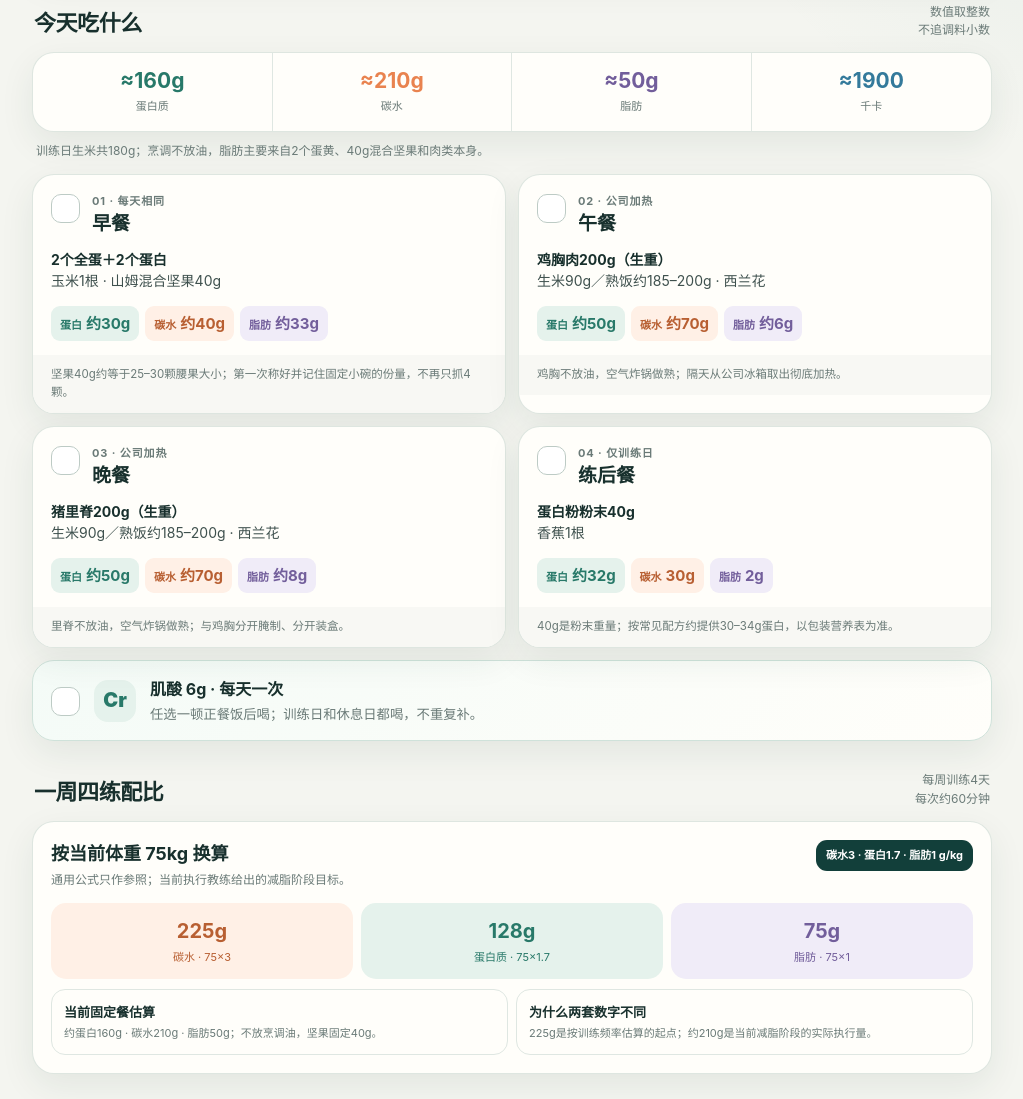
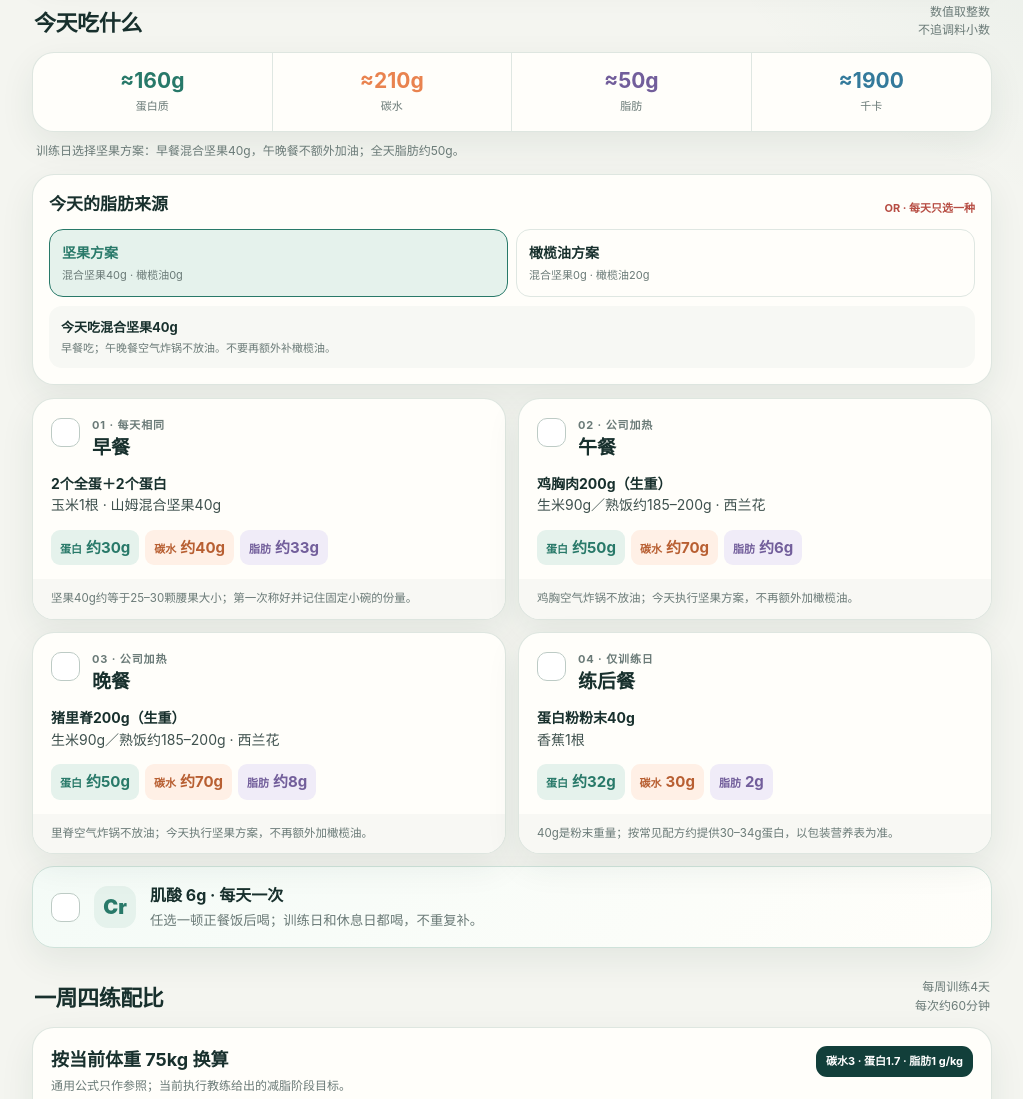
Before and after one commit to vaulka/vaulka.github.io, a plain HTML site: page fitness-plan/index.html in a window 1280 px wide. Shown: the part 851-1950 px from the top of the page, without its empty margins (128-1151 px from the left). Drawn offline with Linux system fonts and the light colour scheme.

Commit message:
Release fitness plan V21

```diff
--- a/fitness-plan/index.html
+++ b/fitness-plan/index.html
@@ -4,7 +4,7 @@
   <meta charset="utf-8">
   <meta name="viewport" content="width=device-width,initial-scale=1,viewport-fit=cover">
   <meta name="theme-color" content="#123f3a">
-  <title>减脂 · 引体执行清单 V20</title>
+  <title>减脂 · 引体执行清单 V21</title>
   <style>
     :root{
       --ink:#18302d;--muted:#6a7a77;--line:#dfe7e2;--paper:#f4f5f0;--card:#fffefa;
@@ -55,6 +55,9 @@
     .macro-summary div:last-child{border-right:0}.macro-summary b{display:block;font-size:21px;line-height:1.15}.macro-summary span{display:block;margin-top:5px;color:var(--muted);font-size:11px}
     .macro-summary .protein b{color:var(--green)}.macro-summary .carb b{color:var(--orange)}.macro-summary .fat b{color:var(--purple)}.macro-summary .energy b{color:var(--blue)}
     .summary-note{margin:10px 4px 0;color:var(--muted);font-size:12px}
+    .fat-choice{margin-top:13px;padding:16px}.fat-choice-head{display:flex;align-items:flex-end;justify-content:space-between;gap:10px}.fat-choice-head h3{margin:0;font-size:17px}.fat-choice-head span{color:var(--danger);font-size:11px;font-weight:750}
+    .fat-options{display:grid;grid-template-columns:1fr 1fr;gap:8px;margin-top:12px}.fat-option{position:relative;display:block;border:1px solid var(--line);border-radius:14px;padding:12px;cursor:pointer}.fat-option input{position:absolute;inset:0;opacity:0;cursor:pointer}.fat-option b{display:block;font-size:14px}.fat-option small{display:block;margin-top:3px;color:var(--muted);font-size:11px}.fat-option.active{border-color:var(--green);background:var(--green-soft)}.fat-option.active b{color:var(--green)}
+    .fat-result{margin-top:9px;padding:11px 12px;border-radius:13px;background:#f7f8f4}.fat-result b{display:block;font-size:13px}.fat-result span{display:block;margin-top:3px;color:var(--muted);font-size:11px}
 
     .ratio-card{padding:18px}.ratio-head{display:flex;align-items:flex-start;justify-content:space-between;gap:15px}.ratio-head h3{margin:0;font-size:18px}.ratio-head p{margin:3px 0 0;color:var(--muted);font-size:12px}.ratio-formula{flex:0 0 auto;border-radius:11px;background:var(--deep);color:#fff;padding:7px 10px;font-size:11px;font-weight:750}
     .ratio-grid{display:grid;grid-template-columns:repeat(3,1fr);gap:8px;margin-top:14px}.ratio-item{padding:13px 10px;border-radius:15px;text-align:center}.ratio-item b{display:block;font-size:20px}.ratio-item span{display:block;margin-top:2px;font-size:11px}.ratio-item.p{background:var(--green-soft);color:var(--green)}.ratio-item.c{background:var(--orange-soft);color:#b85f32}.ratio-item.f{background:var(--purple-soft);color:var(--purple)}
@@ -132,7 +135,7 @@
     <header class="hero">
       <div class="hero-top">
         <div><p class="eyebrow">Nutrition × Pull-up</p><h1>减脂执行清单</h1><p>不排时间，只看今天要完成的餐和训练。</p></div>
-        <span class="version">V20 · 坚果定量版</span>
+        <span class="version">V21 · 脂肪来源二选一</span>
       </div>
       <div class="profile" aria-label="身体数据">
         <div><b>170 cm</b><span>身高</span></div><div><b>75 kg</b><span>当前体重</span></div><div><b>70 kg</b><span>目标体重</span></div>
@@ -189,26 +192,35 @@
       </div>
       <p class="summary-note" id="summaryNote">训练日生米共180g；烹调不放油，脂肪主要来自2个蛋黄、40g混合坚果和肉类本身。</p>
 
+      <article class="fat-choice card" aria-label="选择今天的脂肪来源">
+        <div class="fat-choice-head"><h3>今天的脂肪来源</h3><span>OR · 每天只选一种</span></div>
+        <div class="fat-options" role="radiogroup" aria-label="坚果或橄榄油二选一">
+          <label class="fat-option active"><input type="radio" name="fatSource" value="nuts" checked><b>坚果方案</b><small>混合坚果40g · 橄榄油0g</small></label>
+          <label class="fat-option"><input type="radio" name="fatSource" value="oil"><b>橄榄油方案</b><small>混合坚果0g · 橄榄油20g</small></label>
+        </div>
+        <div class="fat-result"><b id="fatChoiceTitle">今天吃混合坚果40g</b><span id="fatChoiceAction">早餐吃；午晚餐空气炸锅不放油。不要再额外补橄榄油。</span></div>
+      </article>
+
       <div class="meals" style="margin-top:13px">
         <article class="meal card" data-card="breakfast">
           <div class="meal-top"><label class="check"><input type="checkbox" data-task="breakfast" aria-label="早餐已完成"><span>✓</span></label><div><div class="meal-kicker">01 · 每天相同</div><h3 class="meal-name">早餐</h3></div></div>
-          <p class="food"><b>2个全蛋＋2个蛋白</b><br>玉米1根 · 山姆混合坚果40g</p>
-          <div class="macros"><span class="macro p">蛋白 <b>约30g</b></span><span class="macro c">碳水 <b>约40g</b></span><span class="macro f">脂肪 <b>约33g</b></span></div>
-          <div class="meal-tip">坚果40g约等于25–30颗腰果大小；第一次称好并记住固定小碗的份量，不再只抓4颗。</div>
+          <p class="food"><b>2个全蛋＋2个蛋白</b><br>玉米1根 · <span id="breakfastFatSource">山姆混合坚果40g</span></p>
+          <div class="macros"><span class="macro p">蛋白 <b id="breakfastP">约30g</b></span><span class="macro c">碳水 <b id="breakfastC">约40g</b></span><span class="macro f">脂肪 <b id="breakfastF">约33g</b></span></div>
+          <div class="meal-tip" id="breakfastTip">坚果40g约等于25–30颗腰果大小；第一次称好并记住固定小碗的份量。</div>
         </article>
 
         <article class="meal card" data-card="lunch">
           <div class="meal-top"><label class="check"><input type="checkbox" data-task="lunch" aria-label="午餐已完成"><span>✓</span></label><div><div class="meal-kicker">02 · 公司加热</div><h3 class="meal-name">午餐</h3></div></div>
           <p class="food"><b>鸡胸肉200g（生重）</b><br>生米90g／熟饭约185–200g · 西兰花</p>
-          <div class="macros"><span class="macro p">蛋白 <b>约50g</b></span><span class="macro c">碳水 <b>约70g</b></span><span class="macro f">脂肪 <b>约6g</b></span></div>
-          <div class="meal-tip">鸡胸不放油，空气炸锅做熟；隔天从公司冰箱取出彻底加热。</div>
+          <div class="macros"><span class="macro p">蛋白 <b>约50g</b></span><span class="macro c">碳水 <b>约70g</b></span><span class="macro f">脂肪 <b id="lunchF">约6g</b></span></div>
+          <div class="meal-tip" id="lunchTip">鸡胸不放油，空气炸锅做熟；隔天从公司冰箱取出彻底加热。</div>
         </article>
 
         <article class="meal card" data-card="dinner">
           <div class="meal-top"><label class="check"><input type="checkbox" data-task="dinner" aria-label="晚餐已完成"><span>✓</span></label><div><div class="meal-kicker">03 · 公司加热</div><h3 class="meal-name">晚餐</h3></div></div>
           <p class="food"><b>猪里脊200g（生重）</b><br>生米90g／熟饭约185–200g · 西兰花</p>
-          <div class="macros"><span class="macro p">蛋白 <b>约50g</b></span><span class="macro c">碳水 <b>约70g</b></span><span class="macro f">脂肪 <b>约8g</b></span></div>
-          <div class="meal-tip">里脊不放油，空气炸锅做熟；与鸡胸分开腌制、分开装盒。</div>
+          <div class="macros"><span class="macro p">蛋白 <b>约50g</b></span><span class="macro c">碳水 <b>约70g</b></span><span class="macro f">脂肪 <b id="dinnerF">约8g</b></span></div>
+          <div class="meal-tip" id="dinnerTip">里脊不放油，空气炸锅做熟；与鸡胸分开腌制、分开装盒。</div>
         </article>
 
         <article class="meal card training-only" data-card="postworkout">
@@ -235,8 +247,8 @@
           <div class="ratio-item f"><b>75g</b><span>脂肪 · 75×1</span></div>
         </div>
         <div class="compare">
-          <div><b>当前固定餐估算</b><span>约蛋白160g · 碳水210g · 脂肪50g；不放烹调油，坚果固定40g。</span></div>
-          <div><b>为什么两套数字不同</b><span>225g是按训练频率估算的起点；约210g是当前减脂阶段的实际执行量。</span></div>
+          <div><b>坚果方案</b><span>约蛋白160g · 碳水210g · 脂肪50g；早餐混合坚果40g。</span></div>
+          <div><b>橄榄油方案</b><span>约蛋白155g · 碳水200g · 脂肪50g；当天橄榄油共20g。</span></div>
         </div>
       </div>
     </section>
@@ -253,6 +265,7 @@
         <ul>
           <li>蒜、老抽2勺、生抽1勺、料酒1勺、淀粉1大勺；不纳入每天精确记账。</li>
           <li>腌制1小时必须放冰箱冷藏，不在室温放置；再按200g一份冷冻。</li>
+          <li>选择橄榄油方案时，肉和菜做好后再称油，午餐、晚餐各拌10g；选择坚果方案时不额外加油。</li>
           <li>生鸡肉与猪肉使用的夹子、碗和砧板及时清洗，避免碰到熟食。</li>
           <li>饭盒只是冷藏和微波容器，不用来过夜保温；公司加热到整盒中心持续冒热气。</li>
         </ul>
@@ -283,7 +296,8 @@
           <div class="shop-item"><span>鸡胸肉</span><b>1kg</b></div><div class="shop-item"><span>猪里脊</span><b>1kg</b></div>
           <div class="shop-item"><span>生米</span><b>约900g</b></div><div class="shop-item"><span>西兰花</span><b>约1.5kg</b></div>
           <div class="shop-item"><span>香蕉</span><b>训练几天买几根</b></div><div class="shop-item"><span>蛋白粉</span><b>训练日40g</b></div>
-          <div class="shop-item"><span>混合坚果</span><b>200g／5天（40g/天）</b></div><div class="shop-item"><span>肌酸</span><b>42g／周</b></div>
+          <div class="shop-item"><span>混合坚果 · 方案A</span><b>200g／5天</b></div><div class="shop-item"><span>橄榄油 · 方案B</span><b>100g／5天</b></div>
+          <div class="shop-item"><span>肌酸</span><b>42g／周</b></div>
         </div>
         <div class="shopping-foot">周末吃家常菜，不强行复制工作日菜单；油大的菜少配一点米饭即可，不做补偿性断食。</div>
       </div>
@@ -293,7 +307,7 @@
       <div class="section-title"><h2>只记四条</h2><p>执行优先<br>不追求小数</p></div>
       <div class="rules card">
         <div class="rule"><i>01</i><p><b>全天生米180g。</b><small>午餐、晚餐各90g；生米180g不是碳水180g，熟饭重量随含水量变化。</small></p></div>
-        <div class="rule"><i>02</i><p><b>调料不逐勺记账。</b><small>固定配方、固定肉量即可；只避免油越倒越多。</small></p></div>
+        <div class="rule"><i>02</i><p><b>坚果和橄榄油是 OR。</b><small>一天只执行一种：坚果40g，或者橄榄油20g；不能两份都吃。</small></p></div>
         <div class="rule"><i>03</i><p><b>休息日只删除练后餐。</b><small>早餐、午餐、晚餐和肌酸都照旧。</small></p></div>
         <div class="rule"><i>04</i><p><b>看周平均，不纠结单日。</b><small>连续两周体重趋势不变，再调整米饭；先不频繁改菜单。</small></p></div>
       </div>
@@ -302,8 +316,10 @@
     <section id="faq">
       <div class="section-title"><h2>FAQ · 已确认口径</h2><p>以后有争议<br>先查这里</p></div>
       <div class="faq card">
-        <details open><summary>山姆混合坚果每天到底吃多少？</summary><div class="answer"><b>每天按总重量40g吃，不再按4颗计算。</b>40g混合坚果通常提供约18–22g脂肪，约等于25–30颗完整腰果的重量；但核桃、杏仁和腰果大小不同，颗数只能帮助想象，不能作为长期标准。第一次用厨房秤称40g，装进固定小碗或分装袋并记住体积，以后照这个份量抓即可。40g是坚果重量，不是40g脂肪。</div></details>
-        <details><summary>完全不放油，全天脂肪还够吗？</summary><div class="answer">基本够。2个蛋黄约10g、40g混合坚果约18–22g、鸡胸约4–6g、里脊约6–9g，再加玉米、米饭和蛋白粉中的少量脂肪，训练日合计约<b>48–52g</b>。这已经达到当前约50g的执行目标，不需要为了凑数额外倒油。</div></details>
+        <details open><summary>坚果和橄榄油怎么二选一？</summary><div class="answer"><b>方案A：混合坚果40g、橄榄油0g；方案B：混合坚果0g、橄榄油20g。</b>40g混合坚果通常提供约18–22g脂肪，因此用20g橄榄油做脂肪等量替换。不是用40g橄榄油替换40g坚果，也不能同一天两份都吃。</div></details>
+        <details><summary>橄榄油20g怎么吃、怎么称？</summary><div class="answer">最省事的是午餐和晚餐各10g。饭盒放上厨房秤归零，肉和西兰花做好后把10g橄榄油拌进去，再冷藏，隔天正常微波加热。也可以把20g集中到一顿，但不要凭手感倒。20g油约22mL，称重量通常更准确。</div></details>
+        <details><summary>怎样从坚果逐步换成橄榄油？</summary><div class="answer">按“天数”过渡，不在同一天混搭。第一周每周选1–2天橄榄油方案，其余天选坚果方案；第二周提高到3–4天；适应后再全部切换。页面会记住上一次选择，每天确认一次即可。</div></details>
+        <details><summary>两种方案营养完全一样吗？</summary><div class="answer">脂肪接近，但不完全一样。坚果还有约5–7g蛋白质、少量碳水、纤维和矿物质；橄榄油几乎只有脂肪。因此切到橄榄油方案后，全天蛋白质约从160g变为155g、碳水约从210g变为200g，仍能覆盖当前训练计划。</div></details>
         <details open><summary>为什么当前菜单不放牛奶？</summary><div class="answer">早餐鸡蛋、午晚餐肉类和练后蛋白粉已经能覆盖蛋白质；坚果、蛋黄和烹调油也提供脂肪，因此牛奶不是必需项。<b>脱脂牛奶本身并不高脂</b>，这里只是为了减少采购和执行步骤，所以不纳入固定菜单，也不纳入营养记账。</div></details>
         <details><summary>为什么虾仁不再作为日常主蛋白？</summary><div class="answer">冷冻虾仁解冻、烹调后会流失水分，成品看起来缩水明显；蛋白质不会因此凭空消失，但按每顿实际可吃份量和采购价格计算，成本通常高于鸡胸肉、猪里脊。虾仁可以偶尔吃，不再承担每天主要蛋白。</div></details>
         <details><summary>每天主要吃什么肉？</summary><div class="answer"><b>午餐鸡胸肉200g生重，晚餐猪里脊200g生重</b>。两种都比较瘦、蛋白质密度高，也适合分份腌制冷冻，是当前性价比和执行难度更平衡的组合。</div></details>
@@ -312,13 +328,13 @@
         <details><summary>为什么蛋白粉改成40g？</summary><div class="answer">40g说的是<b>粉末重量，不是40g纯蛋白</b>。按常见75%–85%蛋白含量计算，约提供30–34g蛋白质；在减少碳水和总热量时，有助于维持全天蛋白摄入、饱腹感和训练恢复。最终以你手里产品的营养成分表换算。</div></details>
         <details><summary>当前碳水和通用参考225g冲突吗？</summary><div class="answer">不冲突。225g来自“体重×3”的通用起始参考；当前简易估算约210g，是教练结合减脂阶段给出的执行安排。生米仍是每天180g；坚果本身也含少量碳水，因此更新后的全天数字会比只数玉米、米饭和香蕉略高。</div></details>
         <details><summary>什么情况要及时反馈教练？</summary><div class="answer">若连续两次训练明显掉力量或掉训练量、游泳耐力大幅下降、持续强烈饥饿、睡眠和恢复变差，或一周体重下降过快，应把实际记录反馈给教练调整；不要再自行减米饭。</div></details>
-        <details><summary>生抽、料酒、蒜和西兰花要不要每天计算？</summary><div class="answer">不用。当前鸡胸和里脊只放生抽、料酒，空气炸锅不放油；这些调料基本不贡献脂肪。页面按固定食材做简易估算，不为每勺调料或每朵西兰花修改表格。以后如果重新加油，5g油就要额外计入5g脂肪和45千卡。</div></details>
+        <details><summary>生抽、料酒、蒜和西兰花要不要每天计算？</summary><div class="answer">不用。鸡胸和里脊进空气炸锅时不放油，生抽和料酒基本不贡献脂肪。只有选择橄榄油方案时，才把称好的20g橄榄油计入当天；页面不为每勺调料或每朵西兰花修改表格。</div></details>
         <details><summary>休息日怎么吃？</summary><div class="answer">早餐、午餐、晚餐完全照旧，饭后肌酸6g照旧；只删除蛋白粉加香蕉这一份练后餐。</div></details>
       </div>
     </section>
   </main>
 
-  <footer>V20 · 75kg减脂调整版 · 坚果固定40g，烹调不放油，营养按可执行整数估算。完成状态只保存在当前浏览器。</footer>
+  <footer>V21 · 75kg减脂调整版 · 坚果40g OR 橄榄油20g，每天只选一种。完成状态只保存在当前浏览器。</footer>
 
   <nav class="bottom-nav" aria-label="页面导航">
     <a href="#today" class="active">今天</a><a href="#water">饮水</a><a href="#meals">每顿</a><a href="#ratio">配比</a><a href="#prep">备餐</a><a href="#faq">问答</a>
@@ -330,11 +346,14 @@
     var dateKey=date.getFullYear()+'-'+String(date.getMonth()+1).padStart(2,'0')+'-'+String(date.getDate()).padStart(2,'0');
     var weekdays=['周日','周一','周二','周三','周四','周五','周六'];
     document.getElementById('dateText').textContent=(date.getMonth()+1)+'月'+date.getDate()+'日 · '+weekdays[date.getDay()];
-    var modeKey='fitness-v20-mode-'+dateKey;
-    var taskPrefix='fitness-v20-task-'+dateKey+'-';
+    var modeKey='fitness-v21-mode-'+dateKey;
+    var taskPrefix='fitness-v21-task-'+dateKey+'-';
     var mode=localStorage.getItem(modeKey)||'train';
     var buttons=Array.prototype.slice.call(document.querySelectorAll('[data-mode]'));
     var tasks=Array.prototype.slice.call(document.querySelectorAll('[data-task]'));
+    var fatSourceKey='fitness-fat-source';
+    var fatSource=localStorage.getItem(fatSourceKey)==='oil'?'oil':'nuts';
+    var fatInputs=Array.prototype.slice.call(document.querySelectorAll('[name="fatSource"]'));
 
     var waterCapacity=document.getElementById('waterCapacity');
     var waterCount=document.getElementById('waterCount');
@@ -375,17 +394,45 @@
     document.getElementById('waterPlus').addEventListener('click',function(){changeBottleCount(1);});
     updateWater();
 
+    function updateNutrition(){
+      var oil=fatSource==='oil';
+      var train=mode==='train';
+      document.getElementById('sumP').textContent=oil?(train?'≈155g':'≈125g'):(train?'≈160g':'≈130g');
+      document.getElementById('sumC').textContent=oil?(train?'≈200g':'≈170g'):(train?'≈210g':'≈180g');
+      document.getElementById('sumF').textContent=train?'≈50g':(oil?'≈46g':'≈47g');
+      document.getElementById('sumKcal').textContent=oil?(train?'≈1860':'≈1600'):(train?'≈1900':'≈1650');
+      if(train){
+        document.getElementById('summaryNote').textContent=oil?'训练日选择橄榄油方案：坚果0g，午晚餐各加入橄榄油10g；全天脂肪约50g。':'训练日选择坚果方案：早餐混合坚果40g，午晚餐不额外加油；全天脂肪约50g。';
+      }else{
+        document.getElementById('summaryNote').textContent=oil?'休息日删除练后餐；坚果0g、橄榄油20g，约蛋白125g、碳水170g、脂肪46g。':'休息日删除练后餐；坚果40g、橄榄油0g，约蛋白130g、碳水180g、脂肪47g。';
+      }
+      document.getElementById('breakfastFatSource').textContent=oil?'不吃坚果（橄榄油放午晚餐）':'山姆混合坚果40g';
+      document.getElementById('breakfastP').textContent=oil?'约24g':'约30g';
+      document.getElementById('breakfastC').textContent=oil?'约30g':'约40g';
+      document.getElementById('breakfastF').textContent=oil?'约13g':'约33g';
+      document.getElementById('lunchF').textContent=oil?'约16g':'约6g';
+      document.getElementById('dinnerF').textContent=oil?'约18g':'约8g';
+      document.getElementById('breakfastTip').textContent=oil?'今天不吃坚果；橄榄油总量20g放到午晚餐。':'坚果40g约等于25–30颗腰果大小；第一次称好并记住固定小碗的份量。';
+      document.getElementById('lunchTip').textContent=oil?'鸡胸空气炸锅不放油；出锅后给午餐拌入橄榄油10g。':'鸡胸空气炸锅不放油；今天执行坚果方案，不再额外加橄榄油。';
+      document.getElementById('dinnerTip').textContent=oil?'里脊空气炸锅不放油；出锅后给晚餐拌入橄榄油10g。':'里脊空气炸锅不放油；今天执行坚果方案，不再额外加橄榄油。';
+      document.getElementById('fatChoiceTitle').textContent=oil?'今天用橄榄油20g':'今天吃混合坚果40g';
+      document.getElementById('fatChoiceAction').textContent=oil?'坚果不吃；食物出锅后，午餐和晚餐各称10g橄榄油拌入。':'早餐吃；午晚餐空气炸锅不放油。不要再额外补橄榄油。';
+    }
+    function setFatSource(next){
+      fatSource=next==='oil'?'oil':'nuts';
+      localStorage.setItem(fatSourceKey,fatSource);
+      fatInputs.forEach(function(input){input.checked=input.value===fatSource;input.closest('.fat-option').classList.toggle('active',input.checked);});
+      updateNutrition();
+    }
+    fatInputs.forEach(function(input){input.addEventListener('change',function(){if(input.checked)setFatSource(input.value);});});
+
     function visibleTasks(){return tasks.filter(function(input){return !input.closest('.training-only')||mode==='train';});}
     function setMode(next){
       mode=next;localStorage.setItem(modeKey,mode);
       buttons.forEach(function(button){button.classList.toggle('active',button.dataset.mode===mode);});
       document.querySelectorAll('.training-only').forEach(function(el){el.hidden=mode!=='train';});
       document.getElementById('modeTitle').textContent=mode==='train'?'训练日':'休息日';
-      document.getElementById('sumP').textContent=mode==='train'?'≈160g':'≈130g';
-      document.getElementById('sumC').textContent=mode==='train'?'≈210g':'≈180g';
-      document.getElementById('sumF').textContent=mode==='train'?'≈50g':'≈47g';
-      document.getElementById('sumKcal').textContent=mode==='train'?'≈1900':'≈1650';
-      document.getElementById('summaryNote').textContent=mode==='train'?'训练日生米共180g；烹调不放油，脂肪主要来自2个蛋黄、40g混合坚果和肉类本身。':'休息日只删除蛋白粉和香蕉；约为蛋白130g、碳水180g、脂肪47g，其余三餐与肌酸不变。';
+      updateNutrition();
       update();
     }
     buttons.forEach(function(button){button.addEventListener('click',function(){setMode(button.dataset.mode);});});
@@ -404,7 +451,7 @@
     }
 
     var monday=new Date(date);monday.setDate(date.getDate()-((date.getDay()+6)%7));
-    var weekKey='fitness-v20-week-'+monday.getFullYear()+'-'+String(monday.getMonth()+1).padStart(2,'0')+'-'+String(monday.getDate()).padStart(2,'0')+'-';
+    var weekKey='fitness-v21-week-'+monday.getFullYear()+'-'+String(monday.getMonth()+1).padStart(2,'0')+'-'+String(monday.getDate()).padStart(2,'0')+'-';
     document.querySelectorAll('[data-session]').forEach(function(input){
       input.checked=localStorage.getItem(weekKey+input.dataset.session)==='1';input.closest('.session').classList.toggle('done',input.checked);
       input.addEventListener('change',function(){localStorage.setItem(weekKey+input.dataset.session,input.checked?'1':'0');input.closest('.session').classList.toggle('done',input.checked);});
@@ -415,6 +462,7 @@
       var observer=new IntersectionObserver(function(entries){entries.forEach(function(entry){if(entry.isIntersecting){nav.forEach(function(a){a.classList.toggle('active',a.getAttribute('href')==='#'+entry.target.id);});}});},{rootMargin:'-20% 0px -65% 0px'});
       ['today','water','meals','ratio','prep','faq'].forEach(function(id){var el=document.getElementById(id);if(el)observer.observe(el);});
     }
+    setFatSource(fatSource);
     setMode(mode);
   })();
   </script>
```
